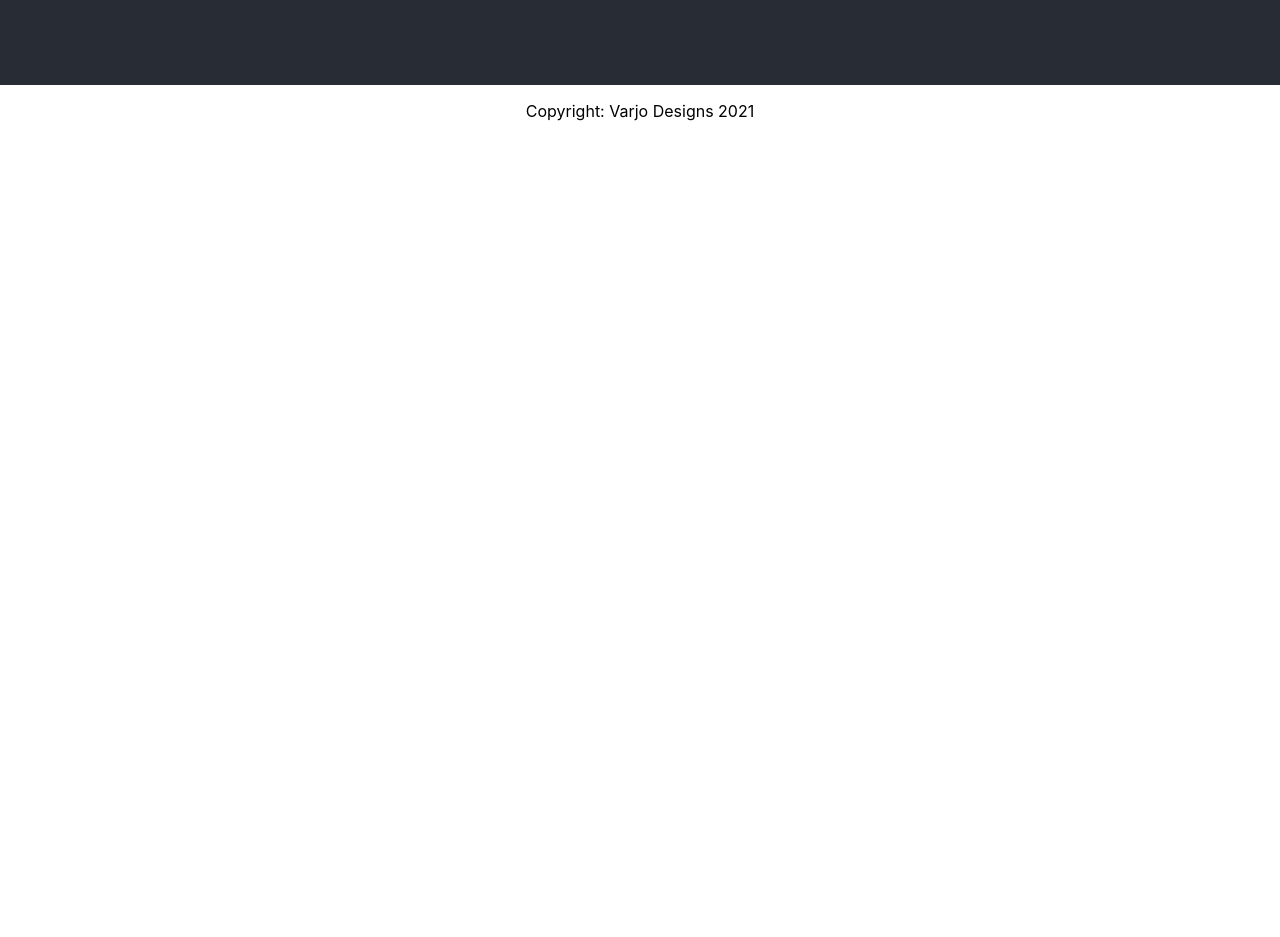
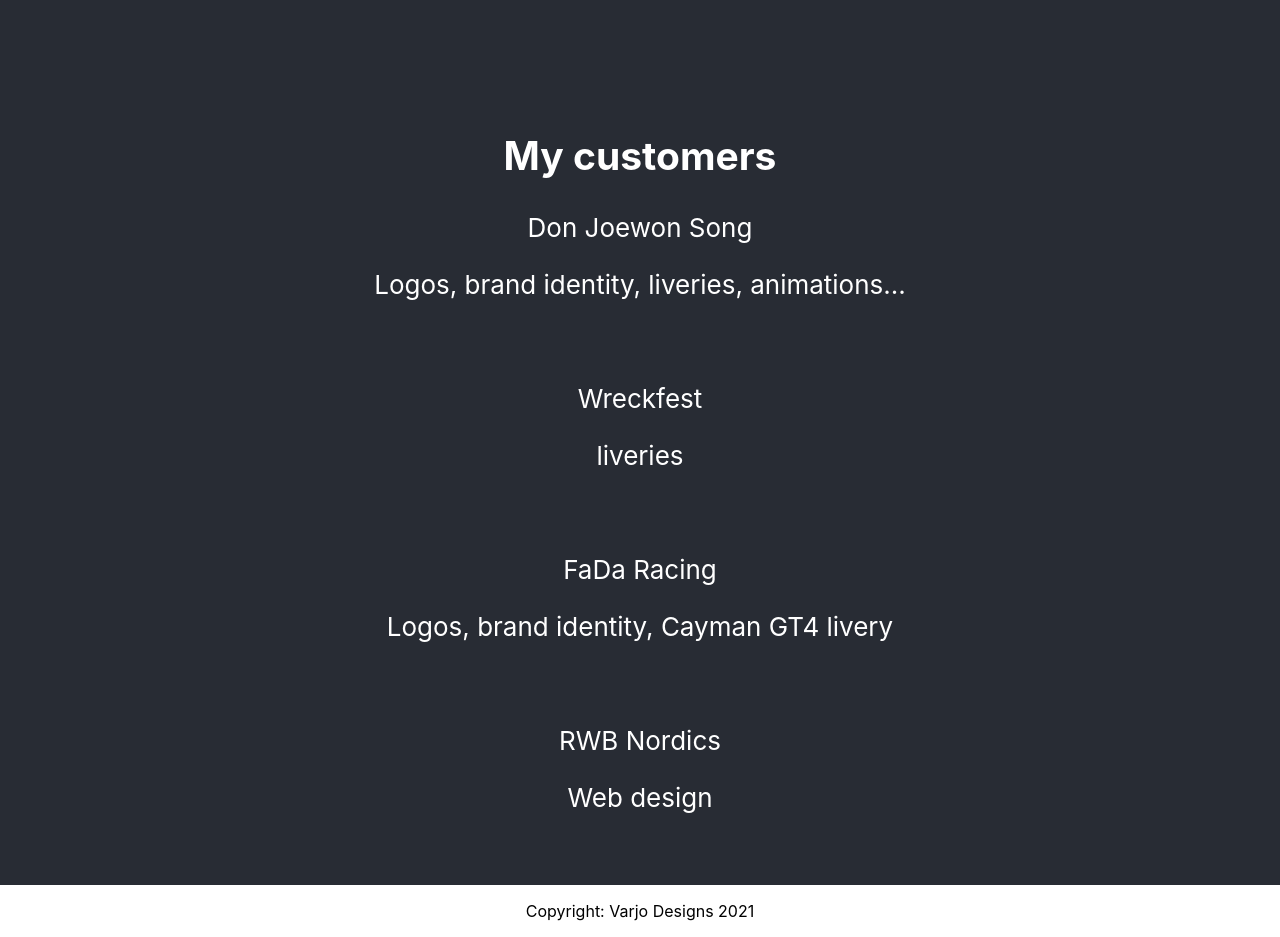
Before and after one commit to VarjoDesigns/react-varjodesigns, a React (Create React App) app: page / in a window 1280 px wide. Shown: the part 3280-4217 px from the top of the page. Before the commit the page ends 3417 px from the top, so only its background shows below. Built offline with nearby package versions, Linux system fonts and the light colour scheme.

Commit message:
Customers as an array
This change allows for customers to be added as an array - ideally from a backend application in future. New customer references will automatically appear on the site if the api is updated

```diff
--- a/src/App.js
+++ b/src/App.js
@@ -5,6 +5,7 @@
 import Whatido from './sections/Whatido';
 import Footer from './layout/Footer';
 import Project from './sections/Project';
+import Customers from './sections/Customers';
 
 function App() {
   return (
@@ -27,6 +28,10 @@
         <History/>
       </header>
 
+      <header className="App-header">
+        <Customers/>
+      </header>
+
     <Footer/>
     </div>
   );
--- /dev/null
+++ b/src/components/ListCustomers.js
@@ -0,0 +1,28 @@
+import React from 'react';
+
+export default function ListCustomers (props) {
+
+    // This component receives the customers in "sections" and displays them
+
+    if (props.customer.length === 0) {
+        return(
+            <p>Nothing to display as of now! :(</p>
+        )
+    }
+
+    return(
+        <div>
+            <h2>My customers</h2>
+            { props.customer.map( customer => {
+                return(
+                    <div key={ customer.name }>
+                        <p> { customer.name } </p>
+                        <p> { customer.description } </p>
+                        <br />
+                    </div>
+                )
+            })
+        }
+        </div>
+    )
+}
--- a/src/sections/Customers.js
+++ b/src/sections/Customers.js
@@ -1,35 +1,42 @@
-import React from 'react';
+import React, { useState } from 'react';
+import ListCustomers from '../components/ListCustomers';
 
 export default function Whatido () {
 
-    // These could be inserted from a separate array and rendered in this component?
+    // These could be inserted as an array and rendered in another component?
     // Would be more future proof as one could add and remove entries through backend api and not have to update the frontend
+
+    const [customer, setCustomer] = useState([
+        {
+            name: 'Don Joewon Song',
+            description: 'Logos, brand identity, liveries, animations...',
+            image: '',
+            testimonial: '',
+        },
+        {
+            name: 'Wreckfest',
+            description: 'liveries',
+            image: '',
+            testimonial: '',
+        },
+        {
+            name: 'FaDa Racing',
+            description: 'Logos, brand identity, Cayman GT4 livery',
+            image: '',
+            testimonial: '',
+        },
+        {
+            name: 'RWB Nordics',
+            description: 'Web design',
+            image: '',
+            testimonial: '',
+        },
+    ]
+    )
 
     return(
         <div>
-            <h4>
-                What i focus on
-            </h4>
-
-            <h5>Don Joewon Song</h5>
-            <p>
-                Logos, brand identity, liveries, templates...
-            </p>
-
-            <h5>Wreckfest</h5>
-            <p>
-                Liveries
-            </p>
-
-            <h5>FaDa Racing</h5>
-            <p>
-                Logos, brand identity, Cayman GT4 livery
-            </p>
-
-            <h5>RWB Nordics</h5>
-            <p>
-                Web design
-            </p>
+            <ListCustomers customer = { customer } />
         </div>
     )
 }
```
